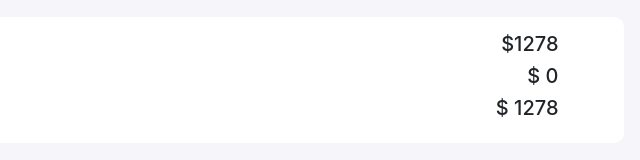
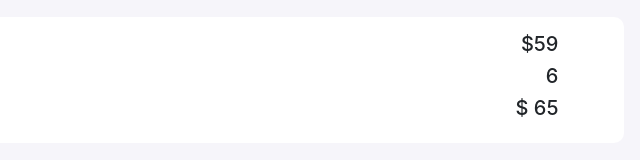
Before and after one commit to sagormajomder/simple-shopping-cart, a plain HTML site: page index.html in a window 1280 px wide. Both pictures are taken after a click on the button 748 px from the left and 242 px from the top of the page. Shown: the part 512-672 px from the top of the page, 464-1104 px from the left. Drawn offline with nearby package versions, Linux system fonts and the light colour scheme.

Commit message:
shopping cart is done

```diff
--- a/app.js
+++ b/app.js
@@ -2,20 +2,37 @@
 const productPriceUnite1 = parseInt(
    document.getElementById("phone-price").innerHTML.slice(1)
 );
+
 const productPriceUnite2 = parseInt(
    document.getElementById("case-price").innerHTML.slice(1)
 );
 
-const totalPrice = function (productPrice) {
+const TotalProductPrice = function () {
    const subTotal = document.getElementById("sub-total");
+   console.log("🚀 ~ productPrice ~ subTotal", subTotal);
    const tax = document.getElementById("tax");
    const total = document.getElementById("total");
+
+   const phonePrice = parseInt(
+      document.getElementById("phone-price").innerHTML.slice(1)
+   );
+   const casePrice = parseInt(
+      document.getElementById("case-price").innerHTML.slice(1)
+   );
+   subTotal.innerHTML = phonePrice + casePrice;
+
+   tax.innerHTML = Math.round(Number(subTotal.innerHTML) * 0.1);
+
+   total.innerHTML = Math.round(
+      Number(subTotal.innerHTML) + Number(tax.innerHTML)
+   );
 };
 
 const productHandeler = function (el, status) {
    const productItem = document.getElementById(el + "-item");
    let totalProductItem;
    let productPrice;
+
    if (status) {
       totalProductItem = parseInt(productItem.value) + 1;
       productItem.value = totalProductItem;
@@ -36,6 +53,8 @@ const productHandeler = function (el, status) {
          (productPrice =
             el === "phone" ? productPriceUnite1 : productPriceUnite2);
    }
+
    document.getElementById(el + "-price").innerHTML = `$ ${productPrice}`;
-   totalPrice();
+
+   TotalProductPrice();
 };
--- a/index.html
+++ b/index.html
@@ -109,7 +109,7 @@
 
                         <div class="col-md-4 status">
                            <h5>$<span id="sub-total">1278</span></h5>
-                           <h5 id="tax">$ <span id="tax">0</span></h5>
+                           <h5 id="tax">$ <span id="tax">127</span></h5>
                            <h5>$ <span id="total">1278</span></h5>
                         </div>
                      </div>
```
